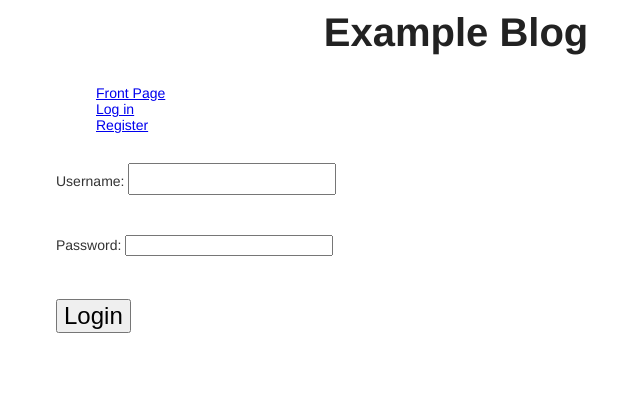
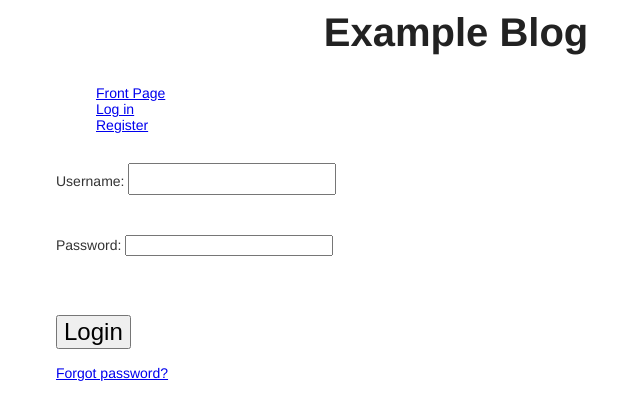
Before and after one commit to tstillwell/appengine_multiblog, a Python web app: template templates/login.html in a window 1280 px wide. Shown: the top 420 px of the page, without its empty margins (184-824 px from the left). Run offline with Jinja, Linux system fonts and the light colour scheme; the template is opened without the code that fills it, so the values that code supplies are empty.

Commit message:
Added Forgot password link to login form

```diff
--- a/templates/login.html
+++ b/templates/login.html
@@ -8,8 +8,11 @@
 	Password: <input type="password" name="password">
 	<br>
 	{{error}}
-	<br>
+	<br><br>
 	<input type="submit" value="Login">
 </form>
+<br>
+<a href ="/forgot-password">Forgot password?</a>
+<br>
 </div>
 {% endblock %}
```
